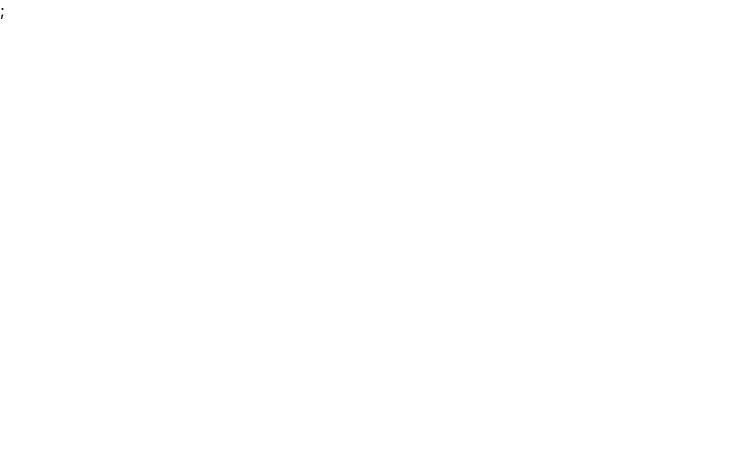
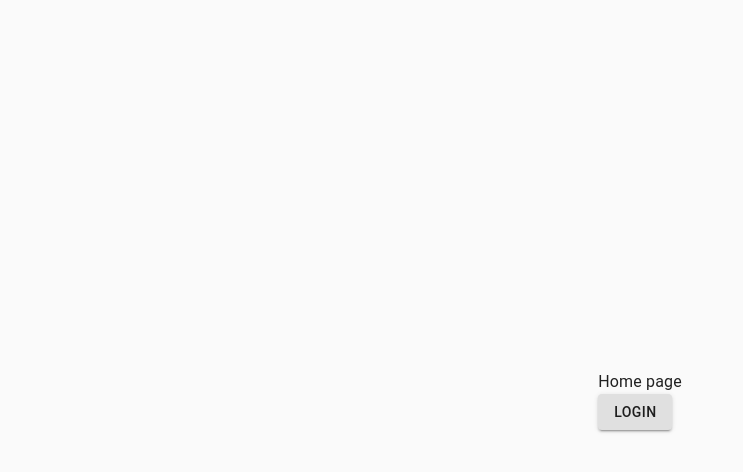
Before and after one commit to serhiifdev/react-hooks-demo, a React (Create React App) app: page / in a window 1280 px wide. Shown: the top 472 px of the page, without its empty margins (0-743 px from the left). Built offline with nearby package versions, Linux system fonts and the light colour scheme.

Commit message:
Update App component

```diff
--- a/src/App.js
+++ b/src/App.js
@@ -1,11 +1,27 @@
+import { CssBaseline } from "@material-ui/core";
+import { makeStyles } from "@material-ui/core/styles";
+import AppRouter from "./AppRouter";
 import { StoreProvider } from "./store";
 
-function App() {
+const useStyles = makeStyles({
+  root: {
+    height: "100vh",
+    width: "100vw",
+    display: "flex",
+  },
+});
+
+const App = () => {
+  const classes = useStyles();
+
   return (
     <StoreProvider>
-      <div className="App"></div>;
+      <CssBaseline />
+      <div className={classes.root}>
+        <AppRouter />
+      </div>
     </StoreProvider>
   );
-}
+};
 
 export default App;
```
